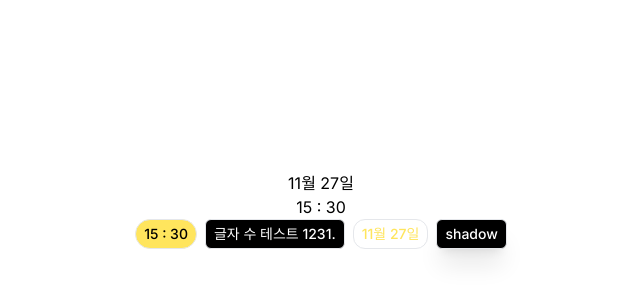
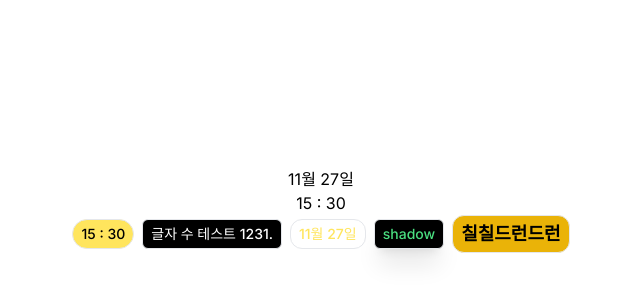
Before and after one commit to FESI5-team9/Frountend, a Next.js app: page /date in a window 1280 px wide. Shown: the part 190-490 px from the top of the page, without its empty margins (319-959 px from the left). Built offline with nearby package versions, Linux system fonts and the light colour scheme.

Commit message:
MNM-28-fix: chip컴포넌트 string으로 변경

```diff
--- a/src/app/(testPages)/date/page.tsx
+++ b/src/app/(testPages)/date/page.tsx
@@ -16,17 +16,20 @@ export default function page() {
 
       {/* 칩 더미 */}
       <div className="flex items-center justify-between gap-2">
-        <Chip type="state" bgColor="yellow" textColor="black">
+        <Chip type="state" bgColor="bg-yellow-primary" textColor="black">
           {koreanMinute}
         </Chip>
-        <Chip type="default" bgColor="black" textColor="white">
+        <Chip type="default" bgColor="bg-black" textColor="text-white">
           글자 수 테스트 1231.
         </Chip>
-        <Chip type="time" bgColor="white" textColor="yellow">
+        <Chip type="time" bgColor="bg-white" textColor="text-yellow-primary">
           {koreanTime}
         </Chip>
-        <Chip type="default" bgColor="black" textColor="white" shadow={true}>
+        <Chip type="default" bgColor="bg-black" textColor="text-green-400" shadow={true}>
           shadow
+        </Chip>
+        <Chip type="time" fontSize="text-lg" fontWeight="font-bold">
+          칠칠드런드런
         </Chip>
       </div>
     </div>
--- a/src/components/chip.tsx
+++ b/src/components/chip.tsx
@@ -2,13 +2,15 @@ import { ChipProps } from "@/types/components/chip";
 
 export default function Chip({
   type,
-  bgColor = "yellow",
-  textColor = "black",
+  bgColor = "bg-yellow-500", // Tailwind CSS 클래스 직접 사용
+  textColor = "text-black",
   shadow = false,
+  fontSize = "text-sm", // 기본 폰트 사이즈
+  fontWeight = "font-medium", // 기본 폰트 굵기
   children,
 }: ChipProps) {
-  // 기본 스타일.
-  const baseClass = "flex items-center justify-center px-2 py-1 text-sm font-medium border";
+  // 기본 스타일
+  const baseClass = "flex items-center justify-center px-2 py-1 border";
 
   // 타입별 rounded 조정
   const roundedClass =
@@ -18,25 +20,13 @@ export default function Chip({
         ? "rounded-xl" // time 칩은 약간 둥글게
         : "rounded-md"; // default 칩은 살짝 둥글게
 
-  // 동적 스타일 - 배경색
-  const bgClass =
-    bgColor === "yellow" ? "bg-yellow-primary" : bgColor === "black" ? "bg-black" : "bg-white"; // 기본값 white
-
-  // 동적 스타일 - 텍스트 색
-  const textClass =
-    textColor === "white"
-      ? "text-white"
-      : textColor === "yellow"
-        ? "text-yellow-primary"
-        : "text-black"; // 기본값 black
-
   // 그림자 여부
   const shadowClass = shadow ? "shadow-xl" : "";
 
-  // 선택된 상태 스타일
-
   return (
-    <div className={`${baseClass} ${roundedClass} ${bgClass} ${textClass} ${shadowClass}`}>
+    <div
+      className={`${baseClass} ${roundedClass} ${bgColor} ${textColor} ${shadowClass} ${fontSize} ${fontWeight}`}
+    >
       {children}
     </div>
   );
--- a/src/types/components/chip.d.ts
+++ b/src/types/components/chip.d.ts
@@ -2,8 +2,10 @@ export type ChipType = "state" | "time" | "default"; // 칩 종류.
 
 export interface ChipProps {
   type: ChipType; // 칩 종류 선택
-  bgColor?: "white" | "black" | "yellow";
-  textColor?: "white" | "black" | "yellow";
+  bgColor?: string;
+  textColor?: string;
   shadow?: boolean; // 그림자 여부
+  fontSize?: string;
+  fontWeight?: string; // 기본 폰트 굵기
   children: React.ReactNode; // 칩 내용
 }
```
